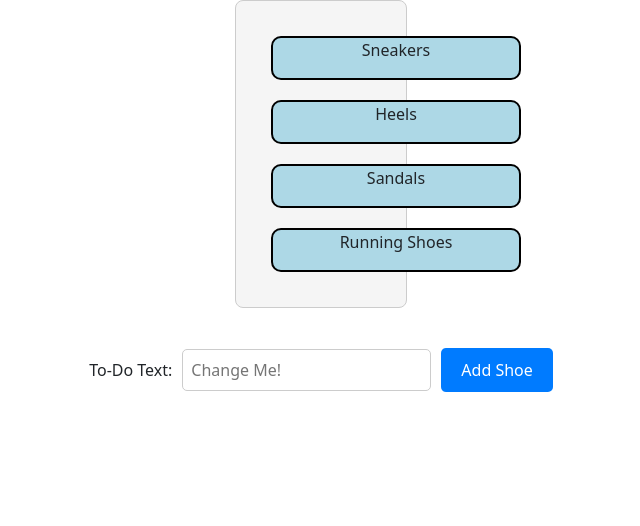
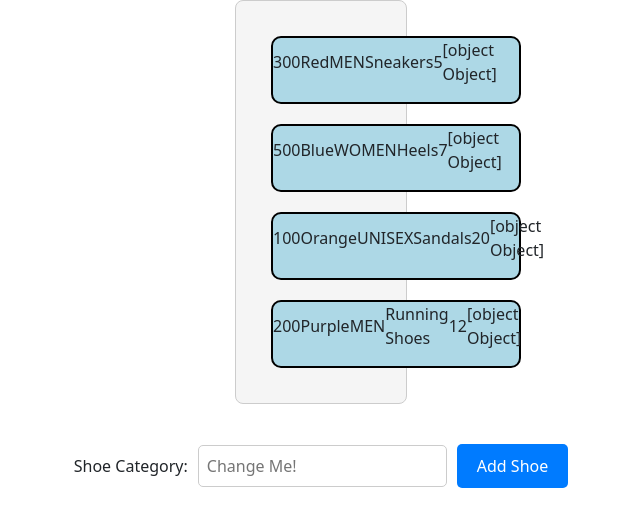
Before and after one commit to 240205-JavaAngularAWS/shoe-front, an Angular app in the folder payMore/: page /sellerPortal in a window 1280 px wide. Shown: the top 526 px of the page, without its empty margins (319-959 px from the left). Built offline with nearby package versions, Linux system fonts and the light colour scheme.

Commit message:
pulling more shoe fields

```diff
--- a/payMore/src/app/components/seller-categories/seller-categories.component.html
+++ b/payMore/src/app/components/seller-categories/seller-categories.component.html
@@ -16,7 +16,7 @@
 </ng-template>
 
 <div id="NewTodoForm" class="new-todo-form">
-  <label for="new-todo">To-Do Text: </label>
+  <label for="new-todo">Shoe Category: </label>
   <input
     id="new-todo"
     name="new-todo"
--- a/payMore/src/app/components/seller-product/seller-product.component.css
+++ b/payMore/src/app/components/seller-product/seller-product.component.css
@@ -1,4 +1,4 @@
-.todo {
+.product {
   border: 2px solid black;
   border-radius: 10px;
   width: 250px;
@@ -8,13 +8,3 @@
   margin: 20px;
   background-color: lightblue;
 }
-
-.not-completed {
-  text-wrap: wrap;
-}
-
-.completed {
-  text-wrap: wrap;
-  text-decoration: line-through;
-  /* This decoration does the strike through for the text items */
-}
--- a/payMore/src/app/components/seller-product/seller-product.component.html
+++ b/payMore/src/app/components/seller-product/seller-product.component.html
@@ -1,4 +1,10 @@
-<div class="todo">
-    <p >{{productsInputted.category}}</p>
-
+<div class="product">
+  <p>{{ productsInputted.price }}</p>
+  <p>{{ productsInputted.color }}</p>
+  <p>{{ productsInputted.gender }}</p>
+  <p>{{ productsInputted.category }}</p>
+  <p>{{ productsInputted.quantity }}</p>
+  <p>{{ productsInputted.seller }}</p>
+  <p>{{ productsInputted.imageUrl }}</p>
+  <p>{{ productsInputted.description }}</p>
 </div>
--- a/payMore/src/app/components/seller-product/seller-product.component.ts
+++ b/payMore/src/app/components/seller-product/seller-product.component.ts
@@ -17,5 +17,6 @@ export class SellerProductComponent {
       companyName: '',
     },
     imageUrl: '',
+    description: '',
   };
 }
```
